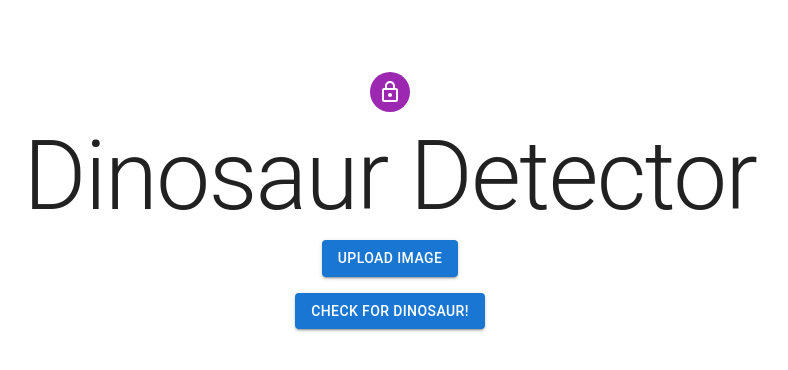
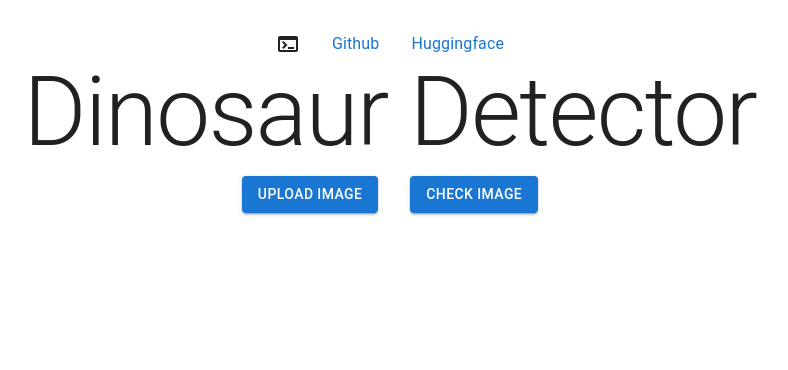
Before and after one commit to e1010101/dinosaur-detector-site, a React (Create React App) app: page / in a window 1280 px wide. Shown: the top 370 px of the page, without its empty margins (250-1038 px from the left). Built offline with nearby package versions, Linux system fonts and the light colour scheme.

Commit message:
Update UI

```diff
--- a/src/App.js
+++ b/src/App.js
@@ -1,21 +1,17 @@
 import * as React from "react";
 import { useState, useEffect } from "react";
-import Avatar from "@mui/material/Avatar";
+import Link from "@mui/material/Link";
 import Button from "@mui/material/Button";
 import CssBaseline from "@mui/material/CssBaseline";
-import TextField from "@mui/material/TextField";
-import FormControlLabel from "@mui/material/FormControlLabel";
-import Checkbox from "@mui/material/Checkbox";
-import Link from "@mui/material/Link";
-import Grid from "@mui/material/Grid";
 import Box from "@mui/material/Box";
-import LockOutlinedIcon from "@mui/icons-material/LockOutlined";
+import TerminalIcon from "@mui/icons-material/Terminal";
+import SaveIcon from "@mui/icons-material/Save";
 import Typography from "@mui/material/Typography";
 import Container from "@mui/material/Container";
 import { createTheme, ThemeProvider } from "@mui/material/styles";
 import { Stack } from "@mui/material";
+import LoadingButton from "@mui/lab/LoadingButton";
 import Image from "mui-image";
-import { HideSource } from "@mui/icons-material";
 
 const theme = createTheme();
 
@@ -88,19 +84,36 @@ const App = () => {
         <CssBaseline />
         <Box
           sx={{
-            marginTop: 8,
+            marginTop: 4,
             display: "flex",
             flexDirection: "column",
             alignItems: "center",
           }}
         >
-          <Avatar sx={{ m: 1, bgcolor: "secondary.main" }}>
-            <LockOutlinedIcon />
-          </Avatar>
+          <Stack
+            direction={{ xs: "column", sm: "row" }}
+            spacing={{ xs: 1, sm: 2, md: 4 }}
+            justifyContent="center"
+            alignItems="center"
+          >
+            <TerminalIcon />
+            <Link
+              href="https://github.com/e1010101/dinosaur-detector-site"
+              underline="hover"
+            >
+              Github
+            </Link>
+            <Link
+              href="https://huggingface.co/spaces/e1010101/dinosaur-detector"
+              underline="hover"
+            >
+              Huggingface
+            </Link>
+          </Stack>
           <Typography component="h1" variant="h1">
             Dinosaur Detector
           </Typography>
-          <Box sx={{ mt: 1 }}>
+          <Box sx={{ mt: 1 }} alignItems="center">
             <input
               accept="image/*"
               type="file"
@@ -108,20 +121,10 @@ const App = () => {
               style={{ display: "none" }}
               onChange={(e) => setSelectedImage(e.target.files[0])}
             />
-            <Stack spacing={2} direction="column" alignItems="center">
-              <label htmlFor="select-image">
-                <Button variant="contained" color="primary" component="span">
-                  Upload Image
-                </Button>
-              </label>
             {imageUrl && selectedImage && (
-                <Box mt={2} textAlign="center">
+              <Box mt={2} textAlign="center" sx={{ margin: 2 }}>
                 <div>Image Preview:</div>
-                  <Box
-                    display="flex"
-                    flexDirection="column"
-                    alignItems="center"
-                  >
+                <Box display="flex" flexDirection="column" alignItems="center">
                   <Image
                     src={imageUrl}
                     alt={selectedImage.name}
@@ -133,13 +136,34 @@ const App = () => {
                 </Box>
               </Box>
             )}
+            <Stack
+              direction={{ xs: "column", sm: "row" }}
+              spacing={{ xs: 1, sm: 2, md: 4 }}
+              justifyContent="center"
+              alignItems="center"
+            >
+              <label htmlFor="select-image">
+                <Button variant="contained" color="primary" component="span">
+                  Upload Image
+                </Button>
+              </label>
+              {loading ? (
+                <LoadingButton
+                  loading
+                  loadingPosition="start"
+                  startIcon={<SaveIcon />}
+                  variant="outlined"
+                >
+                  Loading...
+                </LoadingButton>
+              ) : (
                 <Button
                   variant="contained"
                   onClick={() => handleImageUpload(selectedImage)}
                 >
-                {loading ? <>Loading..</> : <>Check for dinosaur!</>}
+                  Check Image
                 </Button>
-              <Box id="loading"></Box>
+              )}
             </Stack>
           </Box>
           <Typography component="h1" variant="h3">
```
Lines whose indentation alone changed are shown as unchanged.
